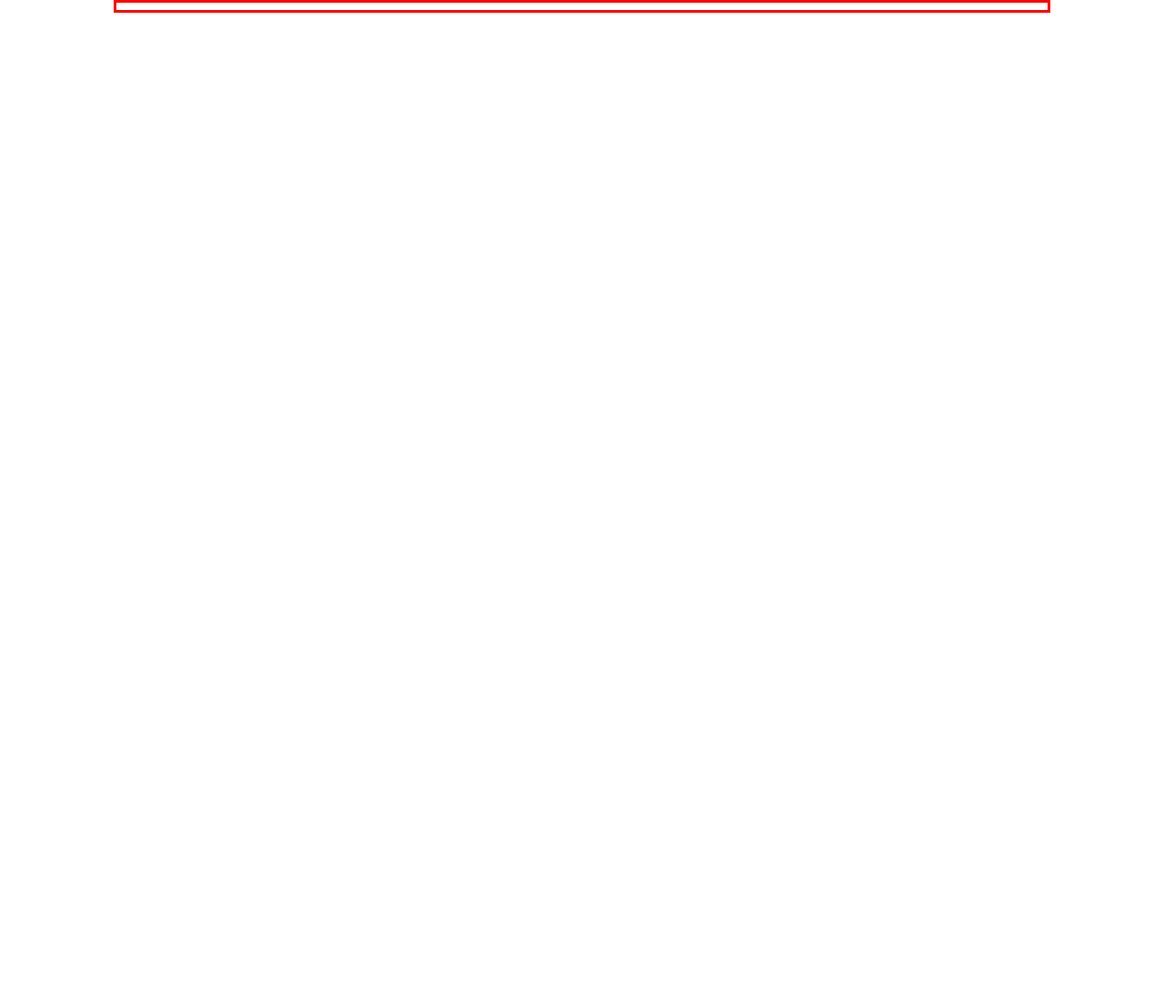
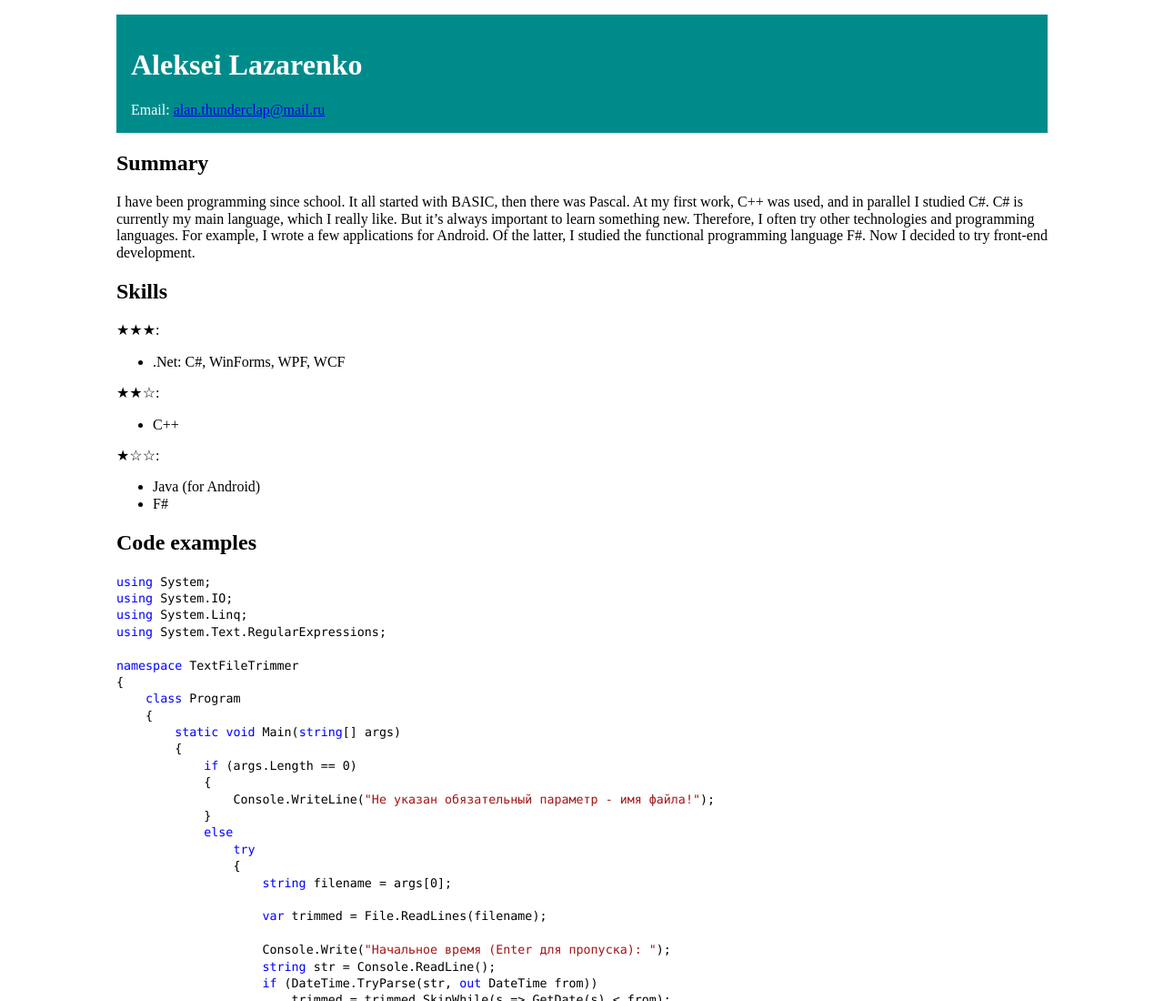
Before and after one commit to AlanThunderclap/rsschool-cv, a plain HTML site: page index.html in a window 1280 px wide. Shown: the top 1100 px of the page at 91% size. Before the commit the page ends 800 px from the top, so only its background shows below. Drawn offline with nearby package versions, Linux system fonts and the light colour scheme.

Commit message:
feat: add info and code style

```diff
--- /dev/null
+++ b/csharp.css
@@ -0,0 +1,5 @@
+pre.cscode {margin:0em; overflow:auto; background-color:#ffffff;}
+.cscode code {font-family:Consolas,"Courier New",Courier,Monospace; font-size:10pt; color:#000000;}
+.cscode .key {color:#0000ff;}
+.cscode .com {color:#008000;}
+.cscode .str {color:#a31515;}
--- a/index.html
+++ b/index.html
@@ -1,13 +1,143 @@
 <!DOCTYPE html>
-<html lang="en">
+<html lang="ru">
+
 <head>
     <meta charset="UTF-8">
     <meta name="viewport" content="width=device-width, initial-scale=1.0">
     <meta http-equiv="X-UA-Compatible" content="ie=edge">
+    <link rel="stylesheet" href="https://cdnjs.cloudflare.com/ajax/libs/normalize/8.0.1/normalize.css">
     <link rel="stylesheet" href="style.css">
+    <link rel="stylesheet" href="csharp.css">
     <title>Document</title>
 </head>
+
 <body>
+    <header>
+        <h1>Aleksei Lazarenko</h1>
+        <div>
+            Email:
+            <a href="mailto:alan.thunderclap@mail.ru">alan.thunderclap@mail.ru</a>
+        </div>
+    </header>
+    <main>
+        <section>
+            <h2>Summary</h2>
+            <p>
+                I have been programming since school.
+                It all started with BASIC, then there was Pascal.
+                At my first work, C++ was used, and in parallel I studied C#.
+                C# is currently my main language, which I really like.
+                But it’s always important to learn something new.
+                Therefore, I often try other technologies and programming languages.
+                For example, I wrote a few applications for Android.
+                Of the latter, I studied the functional programming language F#.
+                Now I decided to try front-end development.
+            </p>
+        </section>
+        <section>
+            <h2>Skills</h2>
+            <p>
+                ★★★:
+                <ul>
+                    <li>.Net: C#, WinForms, WPF, WCF</li>
+                </ul>
 
+                ★★☆:
+                <ul>
+                    <li>C++</li>
+                </ul>
+
+                ★☆☆:
+                <ul>
+                    <li>Java (for Android)</li>
+                    <li>F#</li>
+                </ul>
+            </p>
+        </section>
+        <section>
+            <h2>Code examples</h2>
+            <pre class="cscode">
+<code><span class="key">using</span> System;
+<span class="key">using</span> System.IO;
+<span class="key">using</span> System.Linq;
+<span class="key">using</span> System.Text.RegularExpressions;
+
+<span class="key">namespace</span> TextFileTrimmer
+{
+    <span class="key">class</span> Program
+    {
+        <span class="key">static</span> <span class="key">void</span> Main(<span class="key">string</span>[] args)
+        {
+            <span class="key">if</span> (args.Length == 0)
+            {
+                Console.WriteLine(<span class="str">"Не указан обязательный параметр - имя файла!"</span>);
+            }
+            <span class="key">else</span>
+                <span class="key">try</span>
+                {
+                    <span class="key">string</span> filename = args[0];
+
+                    <span class="key">var</span> trimmed = File.ReadLines(filename);
+
+                    Console.Write(<span class="str">"Начальное время (Enter для пропуска): "</span>);
+                    <span class="key">string</span> str = Console.ReadLine();
+                    <span class="key">if</span> (DateTime.TryParse(str, <span class="key">out</span> DateTime from))
+                        trimmed = trimmed.SkipWhile(s =&gt; GetDate(s) &lt; from);
+
+                    Console.Write(<span class="str">"Конечное время (Enter для пропуска): "</span>);
+                    str = Console.ReadLine();
+                    <span class="key">if</span> (DateTime.TryParse(str, <span class="key">out</span> DateTime to))
+                        trimmed = trimmed.TakeWhile(s =&gt; GetDate(s) &lt;= to);
+
+                    Console.Write(<span class="str">"Фильтр (Enter для пропуска): "</span>);
+                    str = Console.ReadLine();
+                    <span class="key">if</span> (str != <span class="key">null</span>)
+                    {
+                        <span class="key">var</span> regex = <span class="key">new</span> Regex(str);
+                        trimmed = trimmed.Where(line =&gt; regex.IsMatch(line));
+                    }
+
+                    Console.WriteLine(<span class="str">"\nВ работе..."</span>);
+                    File.WriteAllLines(filename + <span class="str">".trim"</span>, trimmed);
+                }
+                <span class="key">catch</span> (Exception e)
+                {
+                    Console.WriteLine(e);
+                }
+
+            Console.WriteLine(<span class="str">"Готово..."</span>);
+            Console.ReadLine();
+        }
+
+        <span class="key">private</span> <span class="key">static</span> DateTime GetDate(<span class="key">string</span> line)
+        {
+            DateTime dateTime = DateTime.MinValue;
+            <span class="key">int</span> pos = line.IndexOf(<span class="str">'|'</span>);
+
+            <span class="key">if</span> (pos != -1)
+                DateTime.TryParse(line.Substring(0, pos), <span class="key">out</span> dateTime);
+
+            <span class="key">return</span> dateTime;
+        }
+    }
+}</code></pre>
+        </section>
+        <section>
+            <h2>Experience</h2>
+            <p>
+                I have experience in developing and supporting client-server applications,
+                special software that works with navigation equipment,
+                services for mobile content providers.
+            </p>
+        </section>
+        <section>
+            <h2>Languages</h2>
+            <ul>
+                <li>Russian: Native</li>
+                <li>English: Pre-Intermediate</li>
+            </ul>
+        </section>
+    </main>
 </body>
+
 </html>
--- a/style.css
+++ b/style.css
@@ -1,5 +1,12 @@
 html {
-    border: 3px solid red;
+    /*border: 3px solid red;*/
     margin: auto;
+    padding: 16px;
     max-width: 1024px;
 }
+
+header {
+    background-color: darkcyan;
+    color: white;
+    padding: 16px;
+}
```
